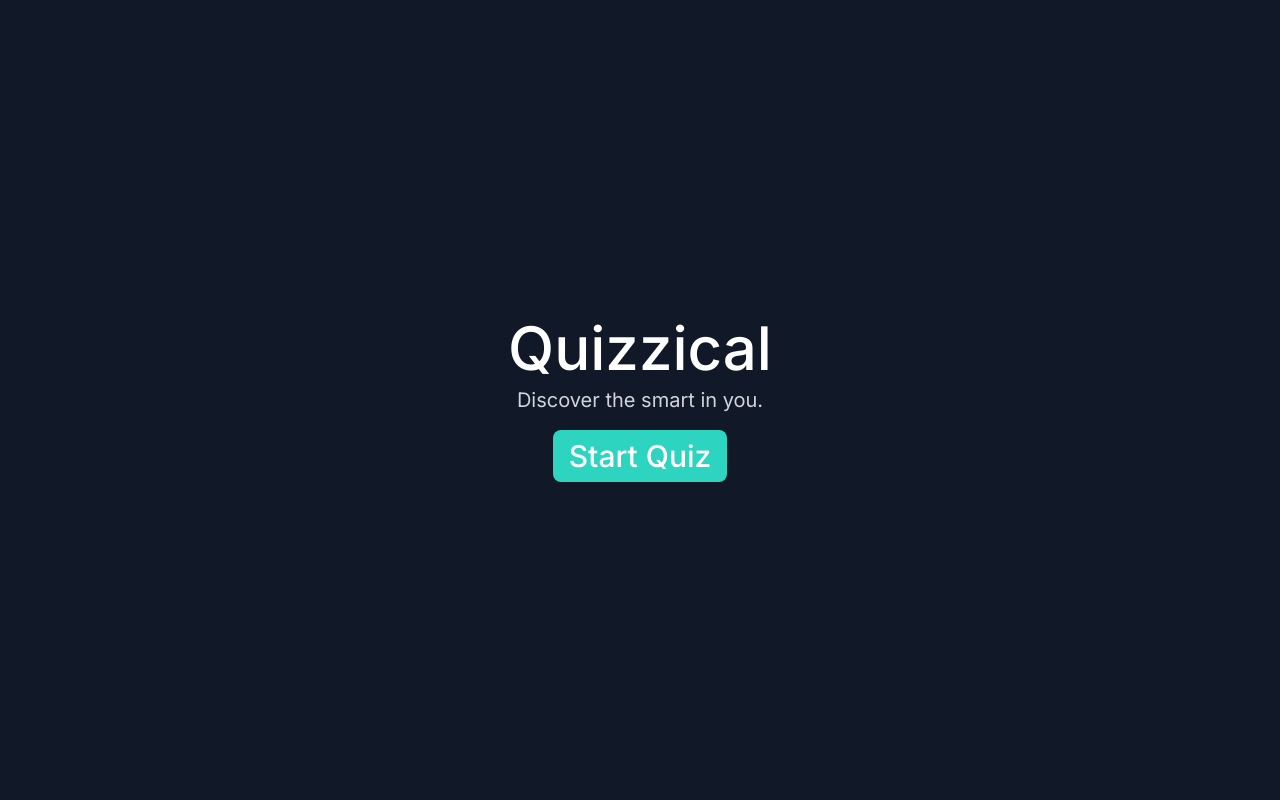
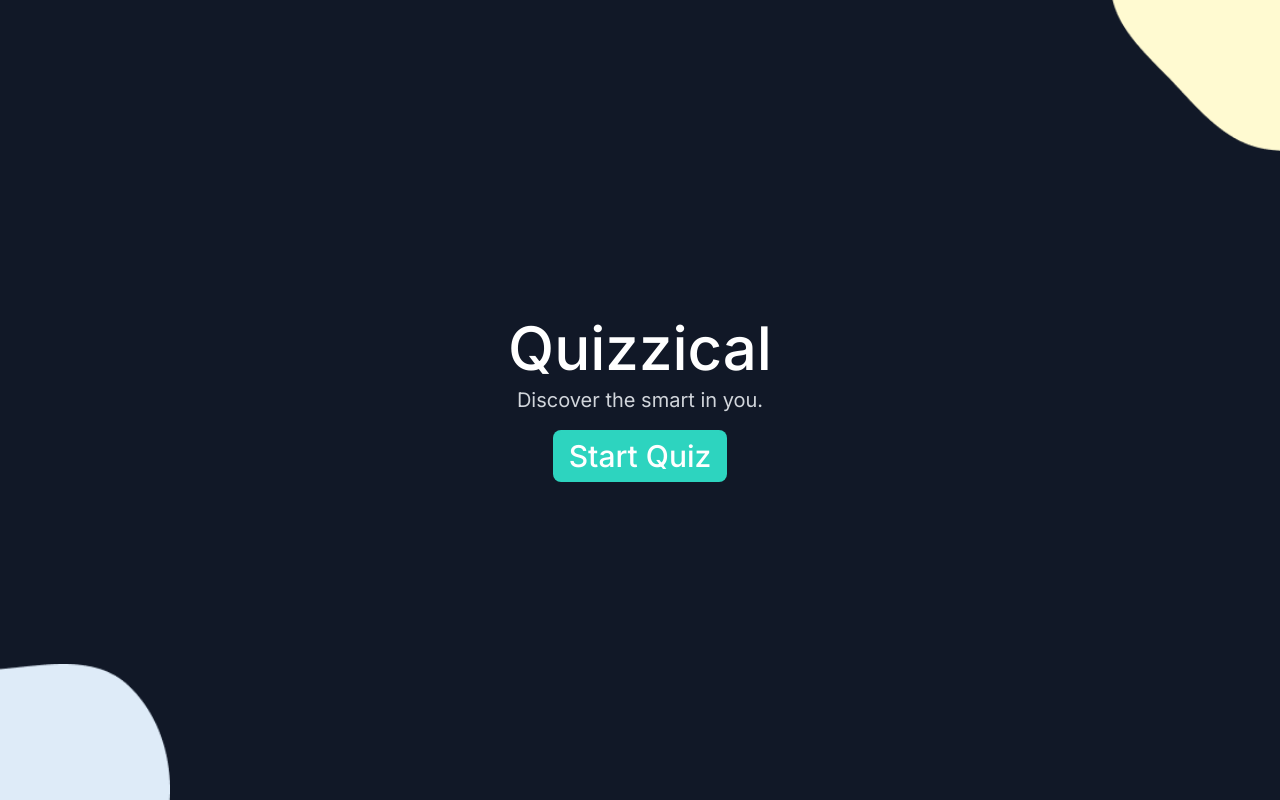
Before and after one commit to SameerJadav/Quizzical-App, a Next.js app: page / in a window 1280 px wide. Built offline with nearby package versions, Linux system fonts and the light colour scheme.

Commit message:
Added blobs

```diff
--- a/app/page.tsx
+++ b/app/page.tsx
@@ -1,8 +1,23 @@
 import Link from "next/link";
+import Image from "next/image";
 
 export default function Homepage() {
   return (
     <main className="flex min-h-screen w-full flex-col items-center justify-center p-4 text-center">
+      <Image
+        className="absolute top-0 right-0"
+        src="/blob-2.png"
+        alt=""
+        width={170}
+        height={151.71}
+      />
+      <Image
+        className="absolute bottom-0 left-0"
+        src="/blob-1.png"
+        alt=""
+        width={170}
+        height={135.54}
+      />
       <h1 className="t mb-2 text-6xl font-medium">Quizzical</h1>
       <p className="mb-4 text-xl text-gray-300">Discover the smart in you.</p>
       <Link
```
